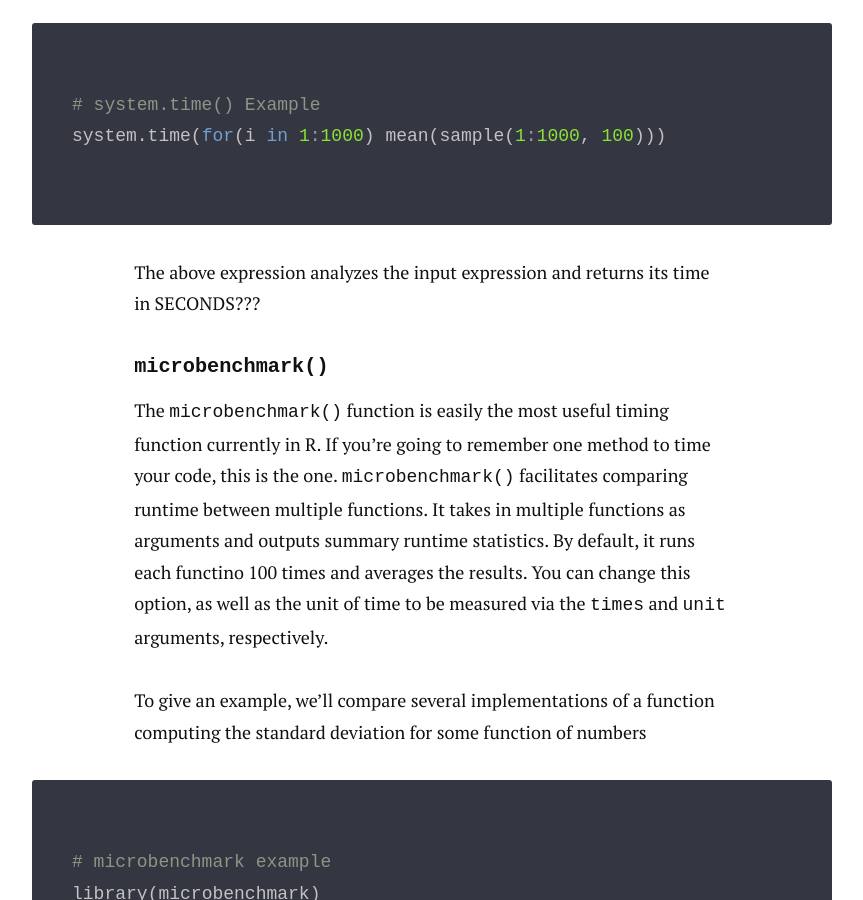
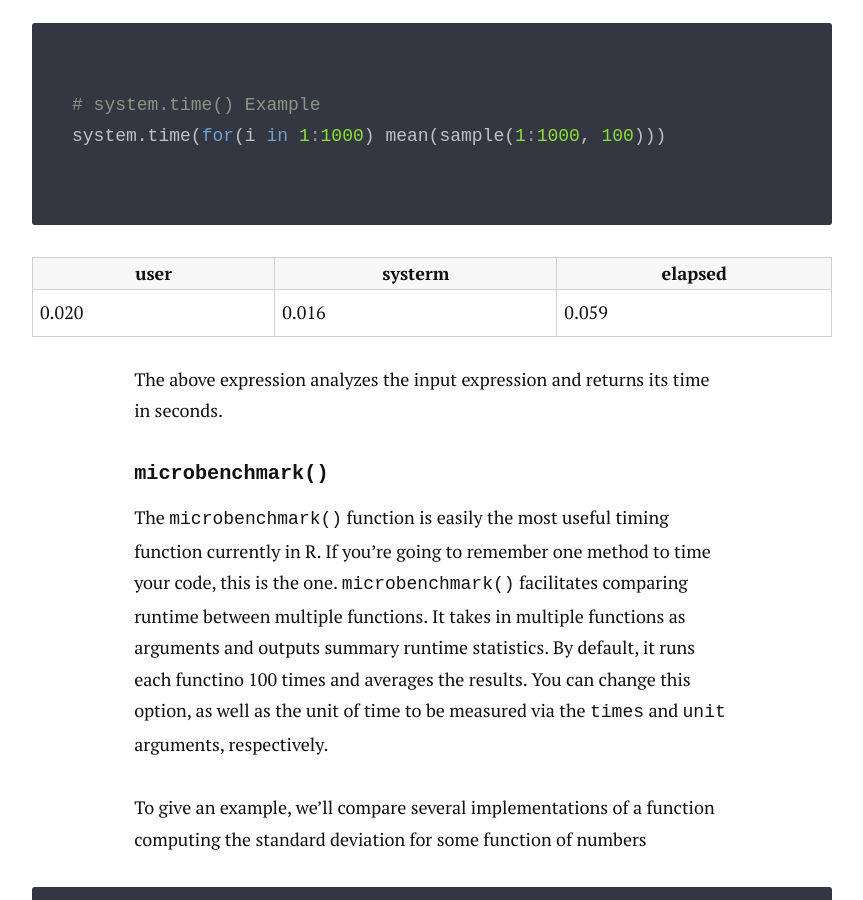
Before and after one commit to jwilber/old_website, a Jekyll site: the page built from _posts/2016-09-30-Writing-More-Efficient-R-Code.markdown, in a window 1280 px wide and 900 px high, scrolled down 2284 px. Shown: the whole window, without its empty margins (208-1071 px from the left). Built offline with Jekyll 4.4.1, drawn with Linux system fonts in a browser that asks for light colours; nearby versions of some CDN libraries.

Commit message:
Update 2016-09-30-Writing-More-Efficient-R-Code.markdown

````diff
--- a/_posts/2016-09-30-Writing-More-Efficient-R-Code.markdown
+++ b/_posts/2016-09-30-Writing-More-Efficient-R-Code.markdown
@@ -52,7 +52,11 @@ The `system.time()` function handles a single R expression as its argument. We u
 system.time(for(i in 1:1000) mean(sample(1:1000, 100)))
 ```
 
-The above expression analyzes the input expression and returns its time in SECONDS???
+| user  | systerm | elapsed |
+|-------|---------|---------|
+| 0.020 | 0.016   | 0.059   |
+
+The above expression analyzes the input expression and returns its time in seconds.
 
 #### `microbenchmark()`
 The `microbenchmark()` function is easily the most useful timing function currently in R. If you're going to remember one method to time your code, this is the one. `microbenchmark()` facilitates comparing runtime between multiple functions. It takes in multiple functions as arguments and outputs summary runtime statistics. By default, it runs each functino 100 times and averages the results. You can change this option, as well as the unit of time to be measured via the `times` and `unit` arguments, respectively.
````
